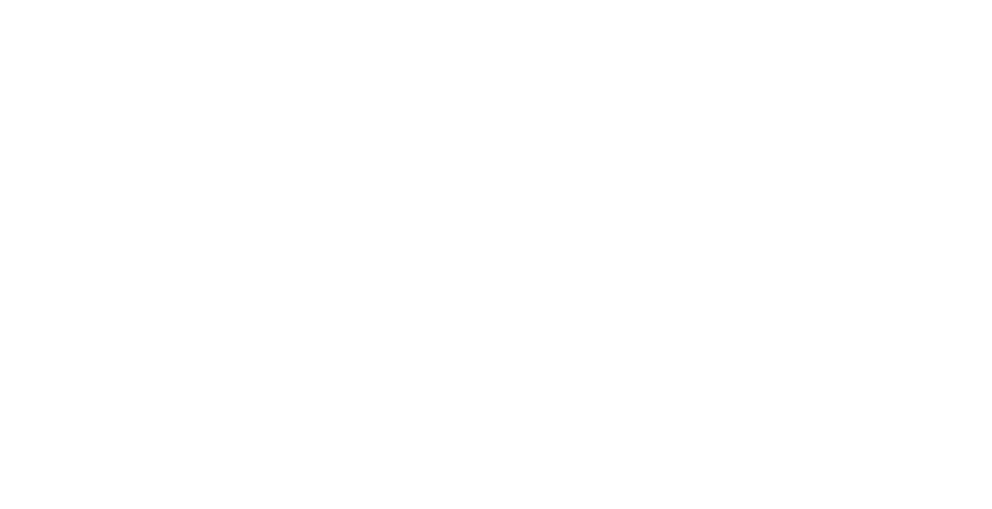
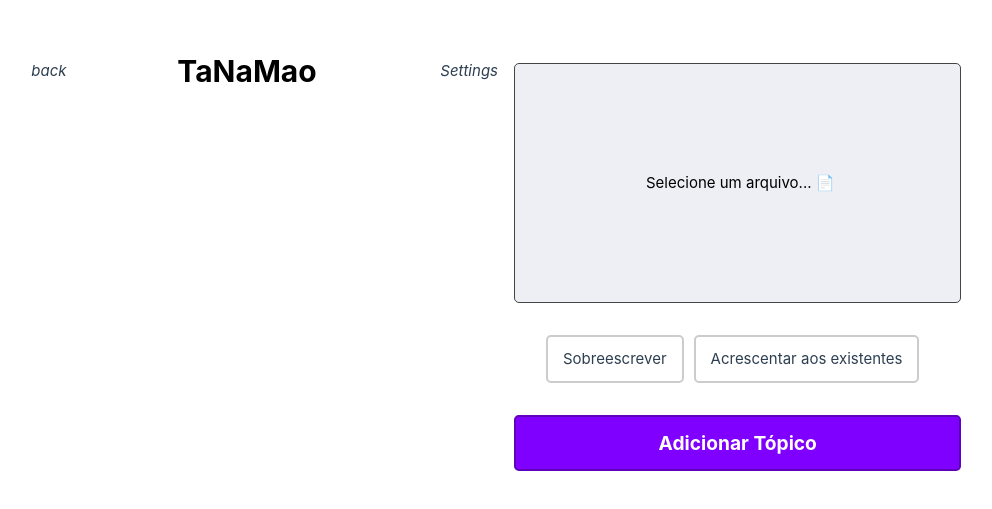
Before and after one commit to Beteenn/tanamao, a Vue app: page /import in a window 1280 px wide. Before the commit this address had no page. Shown: the part 133-642 px from the top of the page, without its empty margins (142-1134 px from the left). Built offline with nearby package versions, Linux system fonts and the light colour scheme.

Commit message:
FEATURE: Adiciona tela de importacao de notas

```diff
--- a/src/router/index.ts
+++ b/src/router/index.ts
@@ -3,6 +3,7 @@
 import EditNoteView from '../views/EditNoteView.vue'
 import NotesView from '@/views/NotesView.vue'
 import SettingsView from '@/views/SettingsView.vue'
+import ImportNotesView from '@/views/ImportNotesView.vue'
 
 const router = createRouter({
   history: createWebHistory(import.meta.env.BASE_URL),
@@ -27,6 +28,11 @@
       path: '/settings',
       name: 'settings',
       component: SettingsView
+    },
+    {
+      path: '/import',
+      name: 'import',
+      component: ImportNotesView
     }
   ]
 })
--- /dev/null
+++ b/src/views/ImportNotesView.vue
@@ -0,0 +1,165 @@
+<script lang="ts">
+import HeaderApp from '@/components/HeaderApp.vue'
+import PrimaryButton from '@/components/button/PrimaryButton.vue'
+import { useTopicsStore } from '@/stores/topicStore'
+import { toast } from 'vue3-toastify'
+import 'vue3-toastify/dist/index.css'
+import router from '@/router'
+
+export default {
+  components: {
+    HeaderApp,
+    PrimaryButton
+  },
+
+  data() {
+    return {
+      selectedOption: '',
+      selectedFile: false,
+      selectedFileName: '',
+      textToImport: ''
+    }
+  },
+
+  methods: {
+    onFileChanged($event: Event) {
+      const inputFile = $event.target as HTMLInputElement
+
+      if (inputFile && inputFile.files) {
+        const fileValue = inputFile.files[0]
+
+        const reader = new FileReader()
+
+        reader.onload = (event) => {
+          if (event.target && event.target.result) {
+            try {
+              this.textToImport = JSON.parse(event.target.result.toString())
+              this.selectedFile = true
+              this.selectedFileName = fileValue.name
+            } catch (error) {
+              console.error('Error parsing JSON:', error)
+            }
+          }
+        }
+
+        reader.readAsText(fileValue)
+      }
+    },
+
+    importFile() {
+      const topicsStore = useTopicsStore()
+
+      if (this.selectedOption == '1') {
+        topicsStore.importOverrideJson(this.textToImport)
+        router.push('/')
+        toast.success('Notas importadas!')
+        return
+      }
+
+      topicsStore.importAddJson(this.textToImport)
+      router.push('/')
+      toast.success('Notas importadas!')
+    }
+  },
+
+  mounted() {}
+}
+</script>
+
+<template>
+  <HeaderApp :showBackButton="true" />
+
+  <div class="container">
+    <label for="fileInput" class="file-input-label">
+      <input
+        type="file"
+        id="fileInput"
+        class="hidden"
+        accept="application/json"
+        @change="onFileChanged($event)"
+      />
+      <span v-if="!selectedFile" class="file-input-text">Selecione um arquivo... &#128196;</span>
+      <span v-else class="file-input-text">{{ selectedFileName }}</span>
+    </label>
+
+    <div class="radio-container">
+      <input type="radio" id="override" class="hidden" v-model="selectedOption" value="1" />
+      <label for="override" class="radio-label">Sobreescrever</label>
+
+      <input type="radio" id="add" class="hidden" v-model="selectedOption" value="2" />
+      <label for="add" class="radio-label">Acrescentar aos existentes</label>
+    </div>
+
+    <PrimaryButton text="Adicionar Tópico" @click="importFile" />
+  </div>
+</template>
+
+<style scoped>
+.container {
+  justify-content: center;
+  display: flex;
+  flex-direction: column;
+  margin: 1rem;
+}
+
+.radio-container {
+  display: flex;
+  justify-content: center;
+  padding: 2rem;
+}
+
+.hidden {
+  position: absolute;
+  opacity: 0;
+  width: 0;
+  height: 0;
+}
+
+.radio-label {
+  padding: 10px 15px;
+  margin-right: 10px;
+  cursor: pointer;
+  border: 2px solid #ccc;
+  border-radius: 5px;
+  transition: all 0.3s ease;
+}
+
+.radio-label:hover {
+  background-color: #f0f0f0;
+}
+
+input[type='radio']:checked + .radio-label {
+  background-color: #8000ff;
+  color: #fff;
+  border-color: #5801af;
+}
+
+.file-input-label {
+  display: flex;
+  justify-content: center;
+  align-items: center;
+  min-width: 15rem;
+  min-height: 15rem;
+  padding: 10px 15px;
+  background-color: #edeff5;
+  border: 1px solid #454546;
+  color: black;
+  border-radius: 5px;
+  cursor: pointer;
+}
+
+.file-input-label:hover {
+  background-color: #c6c9d1;
+}
+
+.hidden {
+  position: absolute;
+  opacity: 0;
+  width: 0;
+  height: 0;
+}
+
+.file-input-text {
+  margin-left: 5px;
+}
+</style>
--- a/src/views/SettingsView.vue
+++ b/src/views/SettingsView.vue
@@ -1,6 +1,7 @@
 <script lang="ts">
 import HeaderApp from '@/components/HeaderApp.vue'
 import { useTopicsStore } from '@/stores/topicStore'
+import router from '@/router'
 
 export default {
   components: {
@@ -11,6 +12,10 @@
     exportJson() {
       let topicsStore = useTopicsStore()
       topicsStore.exportJson()
+    },
+
+    goToImport() {
+      router.push('/import')
     }
   },
 
@@ -22,7 +27,7 @@
   <main>
     <HeaderApp :showBackButton="true" />
 
-    <div class="setting-card">Importar Topicos e Notas</div>
+    <div class="setting-card" @click="goToImport">Importar Topicos e Notas</div>
     <div class="setting-card" @click="exportJson">Exportar Topicos e Notas</div>
   </main>
 </template>
```
